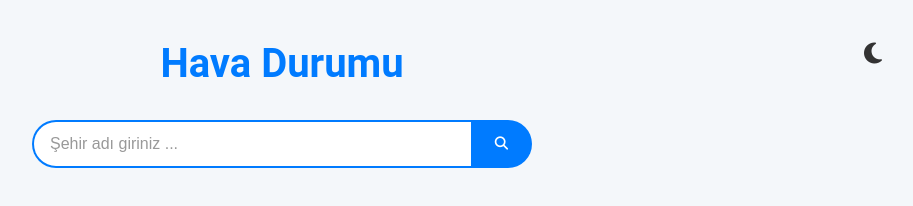
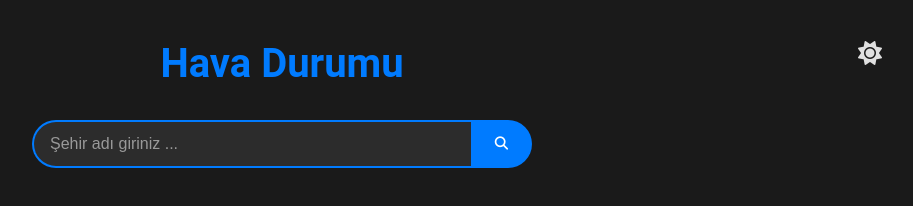
Before and after one commit to Udemig/13_hs_js, a plain HTML site: page 2-)projeler/5-)weather-app/index.html in a window 1280 px wide. Both pictures are taken after a click on the button 1231 px from the left and 54 px from the top of the page. Shown: the whole page, without its empty margins (358-1271 px from the left). Drawn offline with Linux system fonts and the light colour scheme.

Commit message:
weather application data-list and theme features || weather application finished

```diff
--- /dev/null
+++ b/2-)projeler/5-)weather-app/js/constants.js
@@ -0,0 +1,85 @@
+const cities = [
+  "Adana",
+  "Adıyaman",
+  "Afyonkarahisar",
+  "Ağrı",
+  "Aksaray",
+  "Amasya",
+  "Ankara",
+  "Antalya",
+  "Ardahan",
+  "Artvin",
+  "Aydın",
+  "Balıkesir",
+  "Bartın",
+  "Batman",
+  "Bayburt",
+  "Bilecik",
+  "Bingöl",
+  "Bitlis",
+  "Bolu",
+  "Burdur",
+  "Bursa",
+  "Çanakkale",
+  "Çankırı",
+  "Çorum",
+  "Denizli",
+  "Diyarbakır",
+  "Düzce",
+  "Edirne",
+  "Elazığ",
+  "Erzincan",
+  "Erzurum",
+  "Eskişehir",
+  "Gaziantep",
+  "Giresun",
+  "Gümüşhane",
+  "Hakkari",
+  "Hatay",
+  "Iğdır",
+  "Isparta",
+  "İstanbul",
+  "İzmir",
+  "Kahramanmaraş",
+  "Karabük",
+  "Karaman",
+  "Kars",
+  "Kastamonu",
+  "Kayseri",
+  "Kırıkkale",
+  "Kırklareli",
+  "Kırşehir",
+  "Kilis",
+  "Kocaeli",
+  "Konya",
+  "Kütahya",
+  "Malatya",
+  "Manisa",
+  "Mardin",
+  "Mersin",
+  "Muğla",
+  "Muş",
+  "Nevşehir",
+  "Niğde",
+  "Ordu",
+  "Osmaniye",
+  "Rize",
+  "Sakarya",
+  "Samsun",
+  "Siirt",
+  "Sinop",
+  "Sivas",
+  "Şanlıurfa",
+  "Şırnak",
+  "Tekirdağ",
+  "Tokat",
+  "Trabzon",
+  "Tunceli",
+  "Uşak",
+  "Van",
+  "Yalova",
+  "Yozgat",
+  "Zonguldak",
+];
+
+export default cities;
--- a/2-)projeler/5-)weather-app/js/main.js
+++ b/2-)projeler/5-)weather-app/js/main.js
@@ -1,26 +1,97 @@
 import { getFlagUrl, getWeather } from "./api.js";
-import { displayWeather, elements, hideLoader, showLoader } from "./ui.js";
+import {
+  displayWeather,
+  elements,
+  hideError,
+  hideLoader,
+  showError,
+  showLoader,
+  updateThemeIcon,
+} from "./ui.js";
+import cities from "./constants.js";
 
-// const url = getFlagUrl(data.sys.country.toLowerCase());
+const body = document.body;
 
-// console.log(url);
+// Theme attribute
+const savedTheme = localStorage.getItem("data-theme") || "light";
 
+// Body'e tema attribute'ünü aktar
+body.setAttribute("data-theme", savedTheme);
+
+// Theme butonuna tıklanınca çalışacak fonksiyon
+elements.themeBtn.addEventListener("click", () => {
+  // Mevcut theme ya eriş
+  const currentTheme = body.getAttribute("data-theme");
+
+  // Yeni theme'yı belirle
+  const newTheme = currentTheme === "light" ? "dark" : "light";
+
+  // Yeni theme'yı body'e attribute olarak aktar
+  body.setAttribute("data-theme", newTheme);
+
+  // Theme'i local storage'a kaydet
+  localStorage.setItem("data-theme", newTheme);
+
+  // Iconu güncelle
+  updateThemeIcon(newTheme);
+});
+
+// Sayfa yüklendiği anda
+document.addEventListener("DOMContentLoaded", () => {
+  // Options oluştur
+  createOption(cities);
+});
+
+// Form gönderildiğinde çalışacak fonksiyon
 elements.form.addEventListener("submit", async (e) => {
   // Sayfa yenilemesini engelle
   e.preventDefault();
 
   // Form içerisindeki inputun değerine eriş
-  const query = e.target[0].value;
+  const query = e.target[0].value.trim();
+
+  // Eğer input boş ise fonksiyonu durdur
+  if (!query) {
+    alert("Şehir isminin girilmesi zorunludur.Lütfen şehir adı giriniz.");
+
+    return;
+  }
 
   // Loader'ı render et
   showLoader();
 
-  const weatherData = await getWeather(query);
+  try {
+    // Api'dan hava durumu verilerini al
+    const weatherData = await getWeather(query);
 
-  // Loader'ı gizle
-  hideLoader();
+    // Api'dan bayrak verilerini al
+    const flagUrl = getFlagUrl(weatherData.sys.country);
 
-  const flagUrl = getFlagUrl(weatherData.sys.country);
+    // Hava durumu verileri ve bayrağı render et
+    displayWeather(weatherData, flagUrl);
 
-  displayWeather(weatherData, flagUrl);
+    // Error'u gizle
+    hideError();
+  } catch (error) {
+    // Eğer hata varsa error fonksiyonunu çalıştır
+    showError();
+  } finally {
+    // Loader'ı gizle
+    hideLoader();
+  }
 });
+
+// Data-list için option'lar oluşturan fonksiyon
+const createOption = (cities) => {
+  // Dışarıdan verilen şehir dizisini dön ve herbir dizi elemanı için bir option oluştur
+  cities.forEach((city) => {
+    // Her eleman için bir option oluştur
+    const option = document.createElement("option");
+
+    // Optionların value'sunu şehir adı olarak ayarla
+    option.value = city;
+
+    // Oluşturulan optionları html kısmındaki data-list elemanının içerisine aktar
+    elements.citiesDataList.appendChild(option);
+  });
+};
--- a/2-)projeler/5-)weather-app/js/ui.js
+++ b/2-)projeler/5-)weather-app/js/ui.js
@@ -15,6 +15,8 @@ const elements = {
   windSpeed: document.querySelector("#wind-speed"),
   humidity: document.querySelector("#humidity"),
   pressure: document.querySelector("#pressure"),
+  citiesDataList: document.querySelector("#turkish-cities"),
+  themeBtn: document.querySelector("#theme-toggle-btn"),
 };
 
 // Loader'ı aktif eden fonksiyon
@@ -29,6 +31,18 @@ const hideLoader = () => {
   elements.loader.style.display = "none";
 };
 
+// Error'ı render eden fonksiyon
+const showError = () => {
+  // Error'ın gözükmesi için show classı ekle
+  elements.errorMessage.classList.add("show");
+};
+
+// Error'ı gizleyen fonksiyon
+
+const hideError = () => {
+  elements.errorMessage.classList.remove("show");
+};
+
 // Api'dan gelen hava durumu verisi ve bayrak ile arayüzü renderlayan fonksiyon
 const displayWeather = (data, flagUrl) => {
   // Güncel tarih verisini elde et
@@ -38,10 +52,6 @@ const displayWeather = (data, flagUrl) => {
     year: "numeric",
     weekday: "long",
   });
-
-  console.log(flagUrl);
-
-  console.log(data);
 
   // Şehir adı ve ülke kodunu güncelle
   elements.location.textContent = `${data.name},${data.sys.country}`;
@@ -71,4 +81,22 @@ const displayWeather = (data, flagUrl) => {
   elements.weatherContainer.classList.remove("hidden");
 };
 
-export { elements, displayWeather, showLoader, hideLoader };
+// Theme Icon'unu güncelleyen fonksiyon
+
+const updateThemeIcon = (theme) => {
+  // Icon'a eriş
+  const icon = elements.themeBtn.querySelector("i");
+
+  // Buton içeriği eğer theme koyu theme ise güneş değilse ay iconu olsun
+  icon.className = theme == "light" ? "fa-solid fa-moon" : "fa-solid fa-sun";
+};
+
+export {
+  elements,
+  displayWeather,
+  showLoader,
+  hideLoader,
+  showError,
+  hideError,
+  updateThemeIcon,
+};
```
Also changed, not shown: 2-)projeler/5-)weather-app/index.html (+1 -1 lines).
